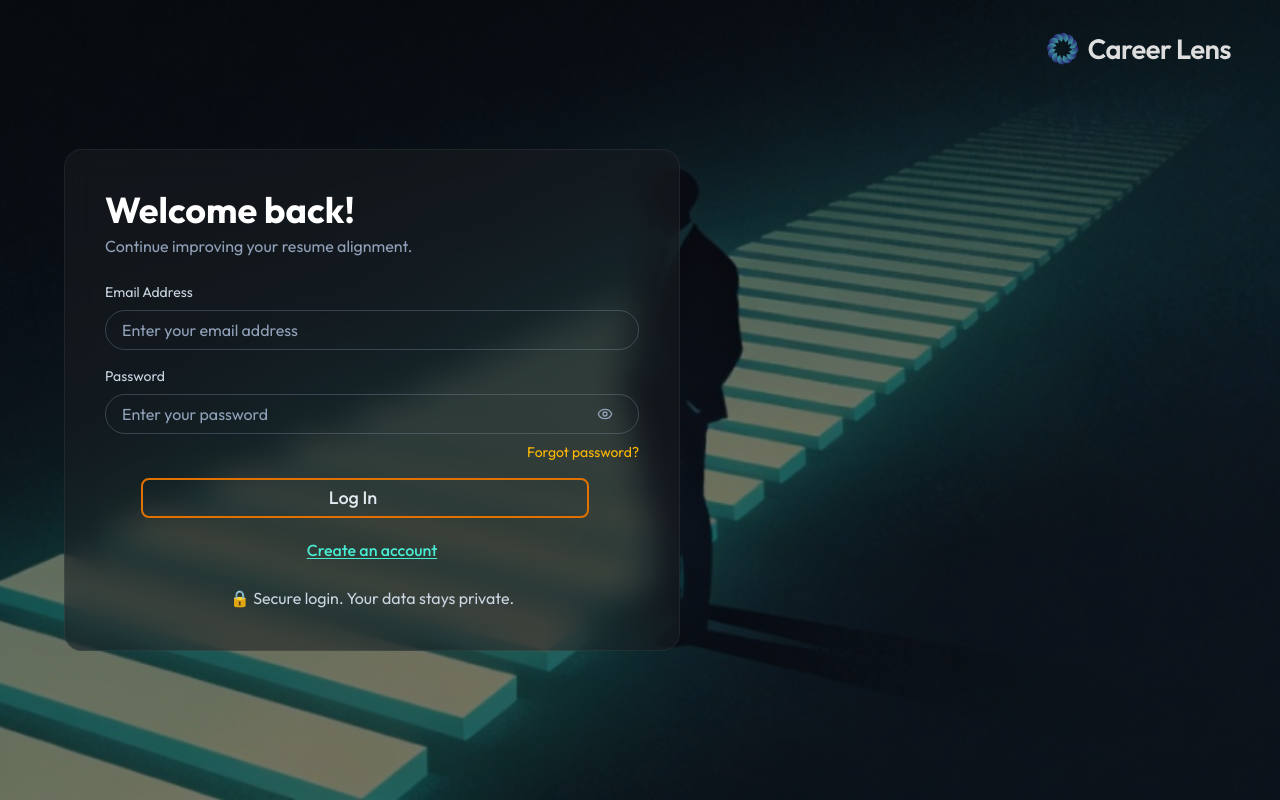
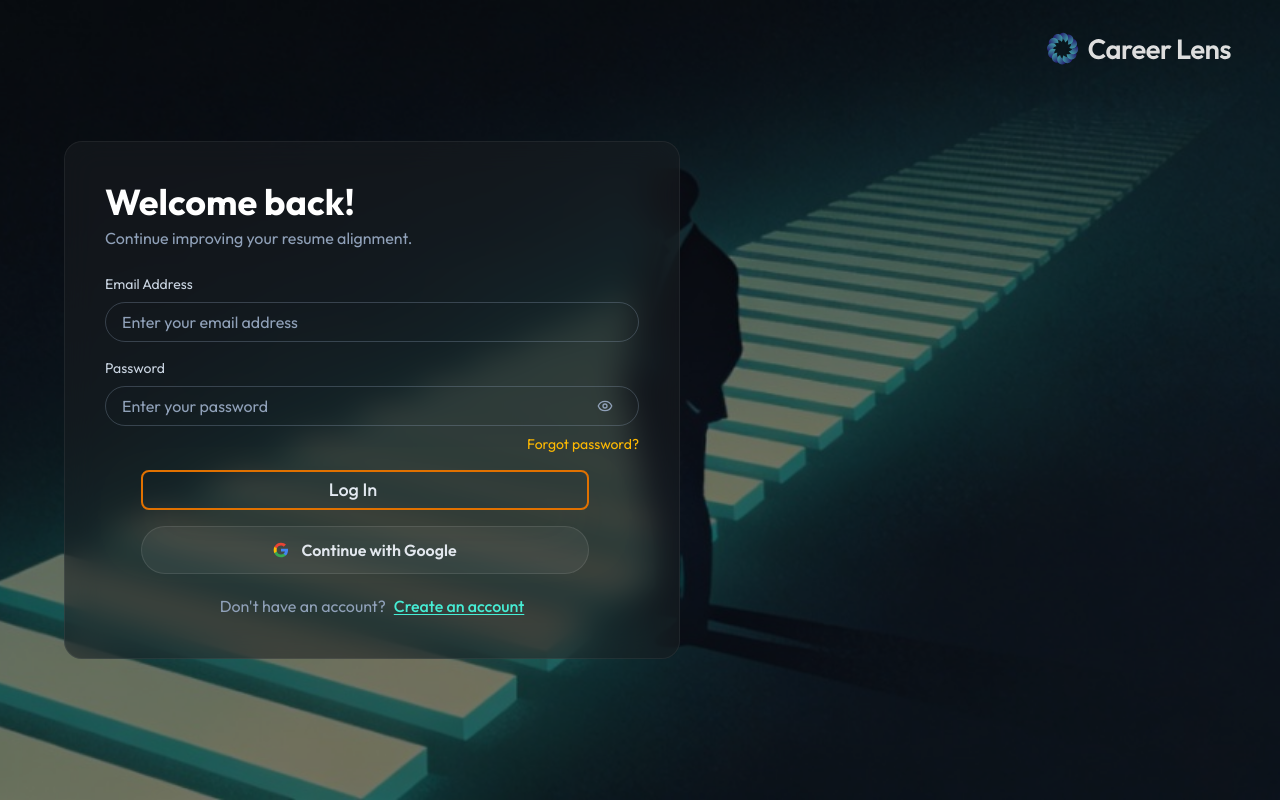
Before and after one commit to dharunkumar-sh/career-lens, a Next.js app: page /login in a window 1280 px wide. Built offline with nearby package versions, Linux system fonts and the light colour scheme; no server answers.

Commit message:
Slight Bug Fixes

```diff
--- a/app/(auth)/forgot-password/page.jsx
+++ b/app/(auth)/forgot-password/page.jsx
@@ -160,10 +160,6 @@ const ForgotPasswordPage = () => {
               </div>
             </>
           )}
-
-          <div className="mt-6 text-base text-center text-slate-300">
-            🔒 Secure password reset. Your data stays private.
-          </div>
         </div>
       </div>
     </div>
--- a/app/(auth)/login/page.jsx
+++ b/app/(auth)/login/page.jsx
@@ -7,7 +7,7 @@ import { useRouter } from "next/navigation";
 import Link from "next/link";
 import React, { useState, useEffect } from "react";
 import toast from "react-hot-toast";
-import { logIn, resendVerificationEmail } from "@/utils/firebaseConfig";
+import { logIn, resendVerificationEmail, signInWithGoogle } from "@/utils/firebaseConfig";
 import { useAuth } from "@/context/AuthContext";
 
 const AuthPage = () => {
@@ -96,6 +96,18 @@ const AuthPage = () => {
         default:
           toast.error("Login failed. Please try again");
       }
+      setIsLoading(false);
+    }
+  };
+
+  const handleGoogleSignIn = async () => {
+    setIsLoading(true);
+    try {
+      await signInWithGoogle();
+      toast.success("Successfully logged in with Google!");
+    } catch (err) {
+      console.error("Google Auth error:", err);
+      toast.error("Google authentication failed.");
       setIsLoading(false);
     }
   };
@@ -193,17 +205,29 @@ const AuthPage = () => {
             </Button>
           </form>
 
-          <div className="flex justify-center items-center mt-5">
+          <Button
+            type="button"
+            onClick={handleGoogleSignIn}
+            disabled={isLoading || isRocketLaunching}
+            className="mt-4 min-w-md bg-white/5 ml-9 border border-white/10 hover:bg-white/10 hover:text-white text-slate-200 text-base rounded-full flex items-center justify-center gap-3 font-semibold transition-all duration-300 cursor-pointer h-12"
+          >
+            <svg className="w-5 h-5 shrink-0" viewBox="0 0 24 24">
+              <path d="M22.56 12.25c0-.78-.07-1.53-.2-2.25H12v4.26h5.92c-.26 1.37-1.04 2.53-2.21 3.31v2.77h3.57c2.08-1.92 3.28-4.74 3.28-8.09z" fill="#4285F4" />
+              <path d="M12 23c2.97 0 5.46-.98 7.28-2.66l-3.57-2.77c-.98.66-2.23 1.06-3.71 1.06-2.86 0-5.29-1.93-6.16-4.53H2.18v2.84C3.99 20.53 7.7 23 12 23z" fill="#34A853" />
+              <path d="M5.84 14.09c-.22-.66-.35-1.36-.35-2.09s.13-1.43.35-2.09V7.06H2.18C1.43 8.55 1 10.22 1 12s.43 3.45 1.18 4.94l2.85-2.22.81-.63z" fill="#FBBC05" />
+              <path d="M12 5.38c1.62 0 3.06.56 4.21 1.64l3.15-3.15C17.45 2.09 14.97 1 12 1 7.7 1 3.99 3.47 2.18 7.06l3.66 2.84c.87-2.6 3.3-4.53 6.16-4.53z" fill="#EA4335" />
+            </svg>
+            Continue with Google
+          </Button>
+
+          <div className="flex justify-center items-center mt-5 text-base">
+            <span className="text-slate-400 mr-2">Don't have an account?</span>
             <a
               href="/signup"
-              className="text-teal-300 text-base underline underline-offset-2 font-medium hover:text-teal-200 transition-colors duration-300"
+              className="text-teal-300 underline underline-offset-2 font-medium hover:text-teal-200 transition-colors duration-300"
             >
               Create an account
             </a>
-          </div>
-
-          <div className="mt-6 text-base text-center text-slate-300">
-            🔒 Secure login. Your data stays private.
           </div>
         </div>
       </div>
--- a/app/(auth)/signup/page.jsx
+++ b/app/(auth)/signup/page.jsx
@@ -7,7 +7,7 @@ import { useRouter } from "next/navigation";
 import Link from "next/link";
 import React, { useState, useEffect } from "react";
 import toast from "react-hot-toast";
-import { signUp, initializeUserDocument } from "@/utils/firebaseConfig";
+import { signUp, initializeUserDocument, signInWithGoogle } from "@/utils/firebaseConfig";
 import { useAuth } from "@/context/AuthContext";
 
 const SignupPage = () => {
@@ -87,6 +87,18 @@ const SignupPage = () => {
         default:
           toast.error("Signup failed. Please try again");
       }
+      setIsLoading(false);
+    }
+  };
+
+  const handleGoogleSignIn = async () => {
+    setIsLoading(true);
+    try {
+      await signInWithGoogle();
+      toast.success("Successfully signed up with Google!");
+    } catch (err) {
+      console.error("Google Auth error:", err);
+      toast.error("Google authentication failed.");
       setIsLoading(false);
     }
   };
@@ -242,6 +254,21 @@ const SignupPage = () => {
             </Button>
           </form>
 
+          <Button
+            type="button"
+            onClick={handleGoogleSignIn}
+            disabled={isLoading || isRocketLaunching}
+            className="mt-4 min-w-md bg-white/5 ml-9 border border-white/10 hover:bg-white/10 hover:text-white text-slate-200 text-base rounded-full flex items-center justify-center gap-3 font-semibold transition-all duration-300 cursor-pointer h-12"
+          >
+            <svg className="w-5 h-5 shrink-0" viewBox="0 0 24 24">
+              <path d="M22.56 12.25c0-.78-.07-1.53-.2-2.25H12v4.26h5.92c-.26 1.37-1.04 2.53-2.21 3.31v2.77h3.57c2.08-1.92 3.28-4.74 3.28-8.09z" fill="#4285F4" />
+              <path d="M12 23c2.97 0 5.46-.98 7.28-2.66l-3.57-2.77c-.98.66-2.23 1.06-3.71 1.06-2.86 0-5.29-1.93-6.16-4.53H2.18v2.84C3.99 20.53 7.7 23 12 23z" fill="#34A853" />
+              <path d="M5.84 14.09c-.22-.66-.35-1.36-.35-2.09s.13-1.43.35-2.09V7.06H2.18C1.43 8.55 1 10.22 1 12s.43 3.45 1.18 4.94l2.85-2.22.81-.63z" fill="#FBBC05" />
+              <path d="M12 5.38c1.62 0 3.06.56 4.21 1.64l3.15-3.15C17.45 2.09 14.97 1 12 1 7.7 1 3.99 3.47 2.18 7.06l3.66 2.84c.87-2.6 3.3-4.53 6.16-4.53z" fill="#EA4335" />
+            </svg>
+            Continue with Google
+          </Button>
+
           <div className="flex justify-center items-center mt-5">
             <a
               href="/login"
@@ -250,10 +277,6 @@ const SignupPage = () => {
               Already have an account? Log in
             </a>
           </div>
-
-          <div className="mt-6 text-base text-center text-slate-300">
-            🔒 Secure signup. Your data stays private.
-          </div>
         </div>
       </div>
     </div>
--- a/utils/firebaseConfig.jsx
+++ b/utils/firebaseConfig.jsx
@@ -9,6 +9,8 @@ import {
   sendEmailVerification,
   onAuthStateChanged,
   applyActionCode,
+  GoogleAuthProvider,
+  signInWithPopup,
 } from "firebase/auth";
 import {
   getFirestore,
@@ -55,6 +57,21 @@ export const signUp = async (email, password) => {
 
 export const logIn = async (email, password) => {
   return await signInWithEmailAndPassword(auth, email, password);
+};
+
+const googleProvider = new GoogleAuthProvider();
+
+export const signInWithGoogle = async () => {
+  const result = await signInWithPopup(auth, googleProvider);
+  const user = result.user;
+
+  // Check if user doc exists in Firestore, if not initialize it
+  const userRef = doc(db, "users", user.uid);
+  const docSnap = await getDoc(userRef);
+  if (!docSnap.exists()) {
+    await initializeUserDocument(user.uid, user.email, user.displayName || "");
+  }
+  return result;
 };
 
 export const logOut = async () => {
```
